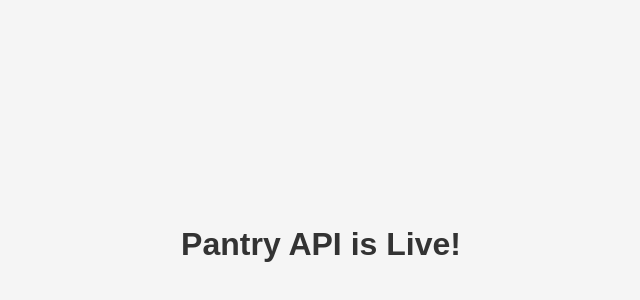
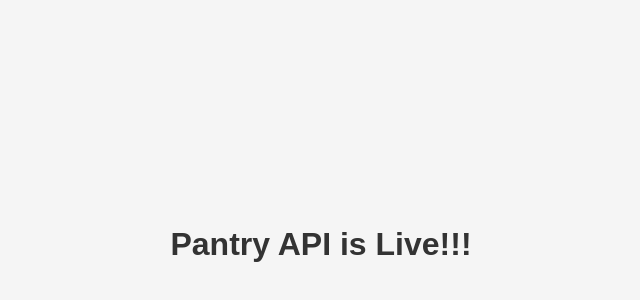
Before and after one commit to wiseacreserj/ztm_advancedjscss, a website: page pantry-proxy-api/index.html in a window 1280 px wide. Shown: the part 156-456 px from the top of the page, without its empty margins (319-959 px from the left). Drawn offline with Linux system fonts and the light colour scheme.

Commit message:
proxy-pantry-api update index.html

```diff
--- a/pantry-proxy-api/index.html
+++ b/pantry-proxy-api/index.html
@@ -24,6 +24,6 @@
         </style>
     </head>
     <body>
-        <h1>Pantry API is Live!</h1>
+        <h1>Pantry API is Live!!!</h1>
     </body>
 </html>
```
